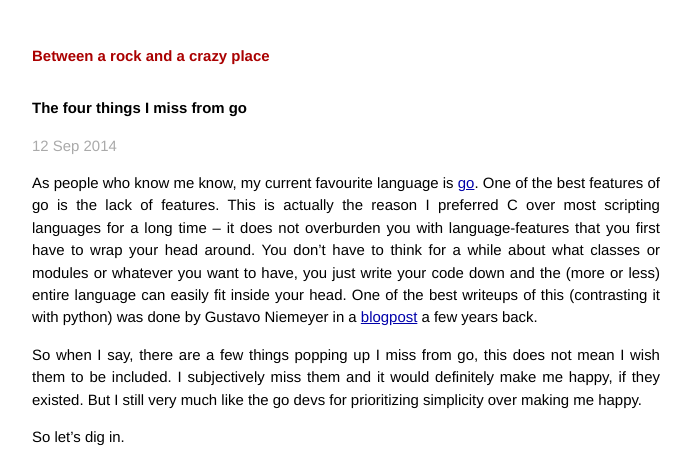
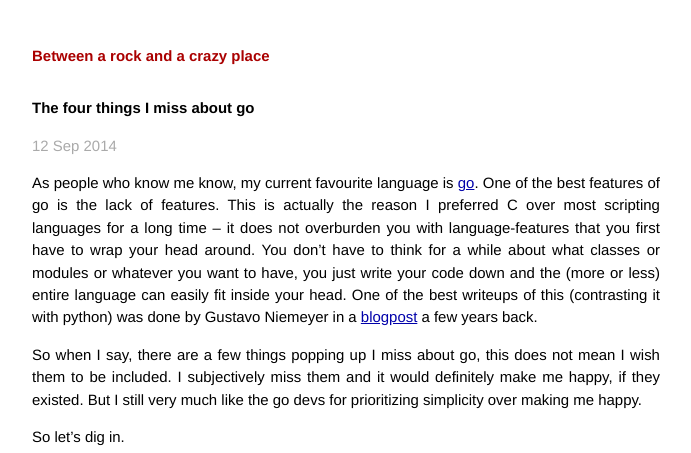
Before and after one commit to benhoyt/merovius.github.io, a Jekyll site: the page built from _posts/2014-09-12-the-four-things-i-miss-from-go.markdown, in a window 1280 px wide and 900 px high. Shown: the top 453 px of the window, without its empty margins (294-985 px from the left). Built offline with Jekyll 4.4.1, drawn with Linux system fonts in a browser that asks for light colours; Markdown is read by kramdown in place of the engine named in the settings.

Commit message:
s/miss from/miss about/

```diff
--- a/_posts/2014-09-12-the-four-things-i-miss-from-go.markdown
+++ b/_posts/2014-09-12-the-four-things-i-miss-from-go.markdown
@@ -1,6 +1,6 @@
 ---
 layout: post
-title: "The four things I miss from go"
+title: "The four things I miss about go"
 date: 2014-09-12 17:10:28
 ---
 As people who know me know, my current favourite language is
@@ -15,7 +15,7 @@ was done by Gustavo Niemeyer in a
 [blogpost](http://blog.labix.org/2012/06/26/less-is-more-and-is-not-always-straightforward)
 a few years back.
 
-So when I say, there are a few things popping up I miss from go, this does not
+So when I say, there are a few things popping up I miss about go, this does not
 mean I wish them to be included. I subjectively miss them and it would
 definitely make me happy, if they existed. But I still very much like the go
 devs for prioritizing simplicity over making me happy.
```
